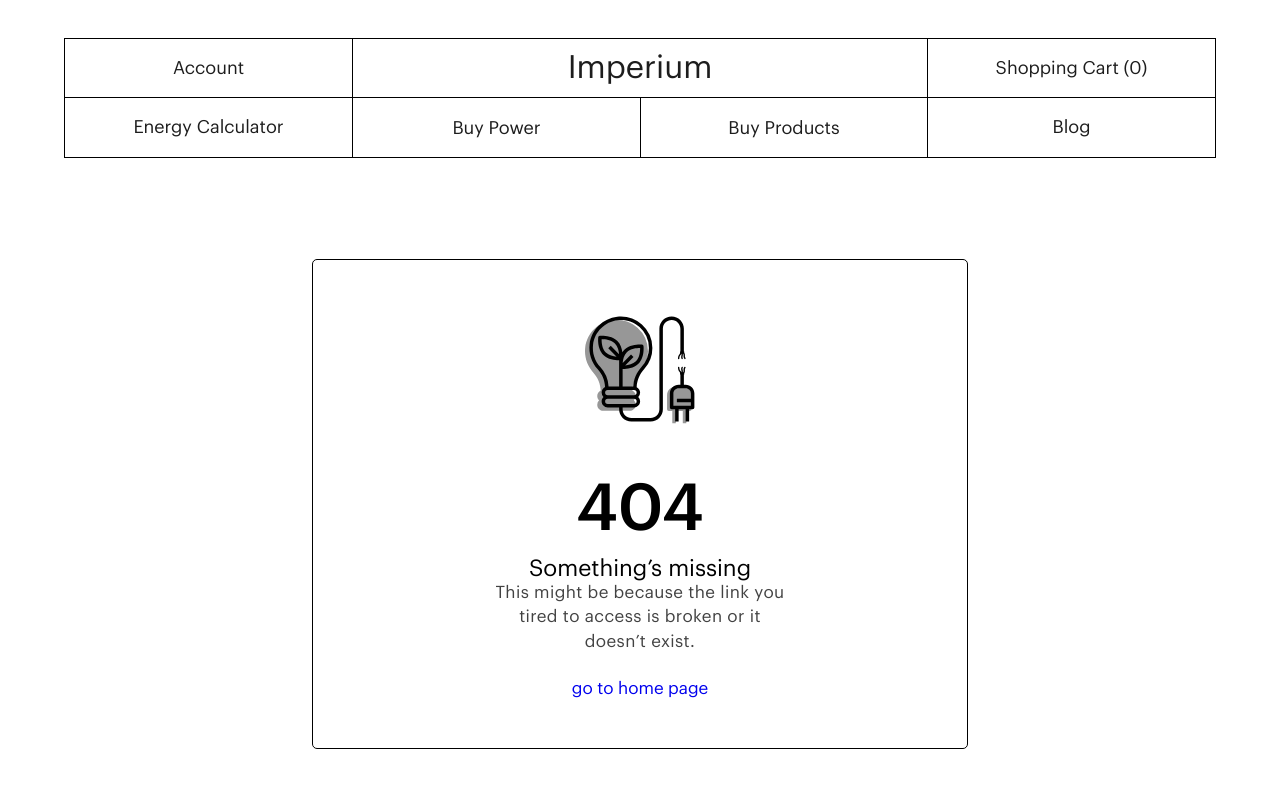
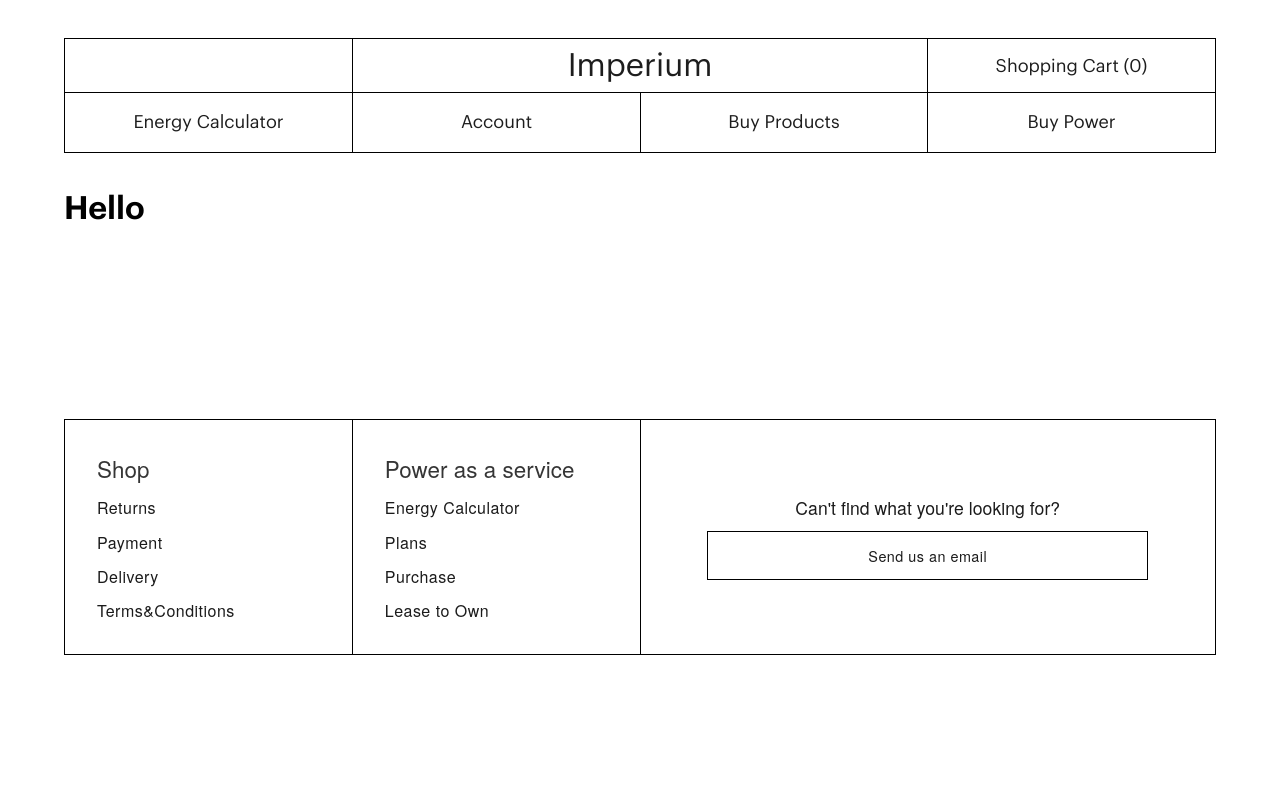
Before and after one commit to Phumbie/imperium-deprecated, a Vue app: page /products/search/1 in a window 1280 px wide. Shown: the top 788 px of the page. Built offline with nearby package versions, Linux system fonts and the light colour scheme; no server answers; what vue-js-modal, vue-sweetalert2 would draw is missing.

Commit message:
added search to topnavbar

```diff
--- /dev/null
+++ b/src/components/Search/Search.vue
@@ -0,0 +1,139 @@
+<template>
+  <div>
+    <div class="search">
+      <svg
+        xmlns="http://www.w3.org/2000/svg"
+        xmlns:xlink="http://www.w3.org/1999/xlink"
+        version="1.1"
+        id="Capa_1"
+        x="0px"
+        y="0px"
+        viewBox="0 0 512.005 512.005"
+        style="enable-background:new 0 0 512.005 512.005;"
+        xml:space="preserve"
+      >
+        <g>
+          <g>
+            <path
+              d="M505.749,475.587l-145.6-145.6c28.203-34.837,45.184-79.104,45.184-127.317c0-111.744-90.923-202.667-202.667-202.667    S0,90.925,0,202.669s90.923,202.667,202.667,202.667c48.213,0,92.48-16.981,127.317-45.184l145.6,145.6    c4.16,4.16,9.621,6.251,15.083,6.251s10.923-2.091,15.083-6.251C514.091,497.411,514.091,483.928,505.749,475.587z     M202.667,362.669c-88.235,0-160-71.765-160-160s71.765-160,160-160s160,71.765,160,160S290.901,362.669,202.667,362.669z"
+            />
+          </g>
+        </g>
+        <g></g>
+        <g></g>
+        <g></g>
+        <g></g>
+        <g></g>
+        <g></g>
+        <g></g>
+        <g></g>
+        <g></g>
+        <g></g>
+        <g></g>
+        <g></g>
+        <g></g>
+        <g></g>
+        <g></g>
+      </svg>
+      <input
+        v-model="searchProduct"
+        type="text"
+        name="search"
+        id="search"
+        @keyup.enter.prevent="search"
+        v-on:blur="loseFocus"
+        ref="focus"
+      />
+    </div>
+  </div>
+</template>
+<script>
+  export default {
+    data() {
+      return {
+        searchProduct: "",
+        autofocus: true,
+      };
+    },
+    mounted() {
+      this.focus();
+    },
+    methods: {
+      focus() {
+        this.$refs.focus.focus();
+      },
+      search() {
+        // this.$emit("search", this.searchProduct);
+        // this.searchProduct = "";
+        if (!this.searchProduct) {
+          return false;
+        } else {
+          this.$router.push(`/products/search/${this.searchProduct}`);
+        }
+      },
+      loseFocus() {
+        this.$emit("toggleFocus");
+      },
+    },
+  };
+</script>
+<style lang="scss" scoped>
+  * {
+    padding: 0;
+    margin: 0;
+  }
+  .search {
+    text-align: center;
+    width: 100%;
+    height: 100%;
+    background-color: white;
+    display: flex; // border-bottom: solid 0.0625rem #000000;
+    align-items: center;
+    justify-content: center;
+    // margin-top: 1.2rem;
+    svg {
+      height: 1.3rem;
+      width: 1.3rem;
+      margin: 0 5%;
+    }
+
+    input {
+      width: 90%;
+      padding: 0;
+      margin: auto;
+      height: 100%;
+      font-size: 1.125rem;
+      outline: none;
+      animation: fadeOut 0.5s linear;
+
+      // padding: 0;
+      // border: 1px solid #1d1d1d;
+      // text-align: center;
+      border: none;
+      @media screen and (max-width: 900px) {
+        width: 100%;
+        padding: 0;
+      }
+    }
+    // input:hover {
+    //   background-color: black;
+    //   color: white;
+    // }
+    input::placeholder {
+      text-align: center;
+      color: black;
+    }
+    // input::placeholder:hover {
+    //   text-align: center;
+    //   color: white;
+    // }
+  }
+  @keyframes fadeOut {
+    0% {
+      opacity: 0;
+    }
+    100% {
+      opacity: 1;
+    }
+  }
+</style>
--- a/src/components/TopNav.vue
+++ b/src/components/TopNav.vue
@@ -1,12 +1,31 @@
 <template>
   <div id="nav-container">
     <section class="top-section">
-      <router-link to="/my-account" class="nav-item border-left desktop-view"
-        v-if="!userDetail">Account</router-link
+      <!-- <router-link
+        to="/my-account"
+        class="nav-item border-left desktop-view"
+        v-if="!userDetail"
+        >Account</router-link
       >
-      <router-link to="/my-account" class="nav-item border-left desktop-view"
-        v-else>Hi, {{userDetail}}</router-link
+      <router-link
+        to="/my-account"
+        class="nav-item border-left desktop-view"
+        v-else
+        >Hi, {{ userDetail }}</router-link
+      > -->
+      <a
+        href="#"
+        class="nav-item border-left desktop-view"
+        v-if="search"
+        @click="showSearch"
       >
+        <p>Search</p>
+      </a>
+      <Search
+        class="nav-item border-left desktop-view"
+        @toggleFocus="search = true"
+        v-else
+      />
       <div class="mobile-nav-item breadcrumb border-left">
         <input type="checkbox" class="toggler" ref="checkBox" @click="toggle" />
         <div class="hamburger"><div></div></div>
@@ -27,32 +46,51 @@
       <a :href="calculatorURL" target="_blank" class="nav-item1 border-left"
         >Energy Calculator</a
       >
-      <a :href="requestAuditURL" target="_blank" class="nav-item2">Buy Power</a>
+      <router-link to="/my-account" class="nav-item2" v-if="!userDetail"
+        >Account</router-link
+      >
+      <router-link to="/my-account" class="nav-item2" v-else
+        >Hi, {{ userDetail }}</router-link
+      >
       <router-link to="/products" class="nav-item3">Buy Products</router-link>
-      <a
+      <!-- <a
         class="nav-item4"
         href="https://www.imperiumng.com/blog"
         target="_blank"
-        >Blog</a
+        >Blog</a -->
+      <!-- <router-link to="/my-account" class="nav-item4" v-if="!userDetail"
+        >Account</router-link
       >
+      <router-link to="/my-account" class="nav-item4" v-else
+        >Hi, {{ userDetail }}</router-link
+      > -->
+      <a :href="requestAuditURL" target="_blank" class="nav-item4">Buy Power</a>
+
+      <!-- <a href="#" class="nav-item4" v-if="search" @click="showSearch">Search</a>
+      <Search class="nav-item4" @toggleFocus="search = true" v-else /> -->
     </section>
     <section class="mobile-bottom-section">
-      <router-link to="/my-account" class="mobile-nav-item1"
-        v-if="!userDetail">Account</router-link
+      <router-link to="/my-account" class="mobile-nav-item1" v-if="!userDetail"
+        >Account</router-link
       >
-      <router-link to="/my-account" class="mobile-nav-item1"
-        v-else>Hi, {{userDetail}}</router-link
+      <router-link to="/my-account" class="mobile-nav-item1" v-else
+        >Hi, {{ userDetail }}</router-link
       >
-      <router-link to="/products" class="mobile-nav-item2"
+      <!-- <router-link to="/products" class="mobile-nav-item2"
         >Buy Products</router-link
-      >
+      > -->
+      <a :href="requestAuditURL" class="mobile-nav-item2">Buy Power</a>
+
       <a href="https://www.imperiumng.com/blog" class="mobile-nav-item3">
         Blog
       </a>
       <a :href="calculatorURL" class="mobile-nav-item4">
         Energy Calculator
       </a>
-      <a :href="requestAuditURL" class="mobile-nav-item5">Buy Power</a>
+      <a href="#" class="mobile-nav-item5" v-if="search" @click="showSearch"
+        >Search</a
+      >
+      <Search class="mobile-nav-item5" @toggleFocus="search = true" v-else />
     </section>
   </div>
 </template>
@@ -61,16 +99,18 @@
   import { mapGetters } from "vuex";
   import { gsap } from "gsap";
   import api from "@/utils/api.js";
-
+  import Search from "@/components/Search/Search";
   export default {
     name: "TopNav",
+    components: { Search },
     data() {
       return {
         requestAuditURL: process.env.VUE_APP_REQUEST_AUDIT_URL,
         calculatorURL: process.env.VUE_APP_CALCULATOR_URL,
         presentScrollPosition: "",
         checkBoxStatus: false,
-      userDetail:""
+        userDetail: "",
+        search: true,
       };
     },
     created() {
@@ -85,9 +125,12 @@ export default {
     mounted() {
       this.setCartCounter();
       this.toggle();
-    this.getUser()
+      this.getUser();
     },
     methods: {
+      showSearch() {
+        this.search = false;
+      },
       handleScroll() {
         const topSection = document.querySelector(".top-section");
         const topSectionTop = topSection.getBoundingClientRect().top;
@@ -135,7 +178,6 @@ export default {
           let cartSize = 0;
           localStorage.setItem("product_id", JSON.stringify(details));
           localStorage.setItem("local_cart", JSON.stringify(localCart));
-
           this.$store.dispatch("setCartCounter", cartSize);
           return;
         }
@@ -171,11 +213,13 @@ export default {
             }
           });
       },
-    getUser(){
-      if(localStorage.getItem("user_details")){
-        this.userDetail = JSON.parse(localStorage.getItem("user_details")).customer.first_name
+      getUser() {
+        if (localStorage.getItem("user_details")) {
+          this.userDetail = JSON.parse(
+            localStorage.getItem("user_details")
+          ).customer.first_name;
         }
-    }
+      },
     },
   };
 </script>
@@ -190,20 +234,16 @@ export default {
     margin: 38px 0;
     top: -1px;
     z-index: 10;
-
     .top-section {
       display: grid;
       grid-template-columns: 1fr 2fr 1fr;
       border-top: solid 0.0625rem #000000;
-
       @media screen and (max-width: 900px) {
         grid-template-columns: 1fr 4fr 1fr;
       }
-
       .breadcrumb {
         font-size: 14px;
         z-index: 100;
-
         .toggler {
           z-index: 300;
           cursor: pointer;
@@ -211,7 +251,6 @@ export default {
           height: 1.2rem;
           opacity: 0;
         }
-
         .hamburger {
           position: absolute;
           z-index: 200;
@@ -222,7 +261,6 @@ export default {
           justify-content: center;
           align-items: center;
         }
-
         // hamburger line
         .hamburger > div {
           position: relative;
@@ -246,22 +284,18 @@ export default {
           background-color: black;
           opacity: 0.6;
         }
-
         .hamburger > div:after {
           top: 0.5rem;
         }
-
         // .toggler:checked + .hamburger > div {
         //   transform: rotate(135deg);
         // }
-
         // .toggler:checked + .hamburger > div:before,
         // .toggler:checked + .hamburger > div:after {
         //   top: 0;
         //   transform: rotate(90deg);
         // }
       }
-
       .mobile-nav-item {
         display: none;
         @media screen and (max-width: 900px) {
@@ -274,28 +308,22 @@ export default {
           border-bottom: solid 0.0625rem #000000;
           text-decoration: none;
           z-index: 100;
-
         }
-
         .el-icon-shopping-cart-2 {
           font-size: 1.4rem;
         }
       }
     }
-
     .bottom-section {
       display: grid;
       grid-template-columns: repeat(4, 1fr);
       border-top: none;
-
       @media screen and (max-width: 900px) {
         display: none;
       }
     }
-
     .mobile-bottom-section {
       display: none;
-
       @media screen and (max-width: 900px) {
         position: sticky;
         display: grid;
@@ -303,7 +331,6 @@ export default {
         border: solid 0.0625rem #000000;
         border-top: none;
         background: white;
-
         .mobile-nav-item1,
         .mobile-nav-item2,
         .mobile-nav-item3,
@@ -315,12 +342,10 @@ export default {
           text-decoration: none;
           color: #1d1d1d;
         }
-
         .mobile-nav-item1 {
           grid-column-start: 1;
           grid-column-end: 3;
         }
-
         .mobile-nav-item3,
         .mobile-nav-item5 {
           border-left: solid 0.0625rem #000000;
@@ -331,7 +356,6 @@ export default {
         }
       }
     }
-
     .product-title {
       display: flex;
       align-items: center;
@@ -343,13 +367,11 @@ export default {
       text-decoration: none;
       padding: 0.6rem 0;
       color: #1d1d1d;
-
       @media screen and (max-width: 900px) {
         border-bottom: solid 0.0625rem #000000;
         font-size: 1.6rem;
       }
     }
-
     .nav-item {
       display: flex;
       align-items: center;
@@ -360,16 +382,16 @@ export default {
       z-index: 100;
       text-transform: capitalize;
 
+      p {
+        animation: fadeOut 0.5s linear; // border-right: solid 0.0625rem #000000;
       }
-
+    }
     .border-left {
       border-left: solid 0.0625rem #000000;
     }
-
     .border-right {
       border-right: solid 0.0625rem #000000;
     }
-
     .nav-item1,
     .nav-item2,
     .nav-item3,
@@ -382,26 +404,21 @@ export default {
       color: black;
       border-bottom: solid 0.0625rem #000000;
     }
-
     .nav-item1,
     .nav-item2 {
       border-left: solid 0.0625rem #000000;
     }
-
     .nav-item3 {
       border-left: solid 0.0625rem #000000;
     }
-
     .nav-item3,
     .nav-item4 {
       border-right: solid 0.0625rem #000000;
     }
-
     .nav-item2,
     .nav-item3 {
       border-top: solid 0.0625rem #000000;
     }
-
     .nav-item,
     .nav-item1,
     .nav-item2,
@@ -417,29 +434,36 @@ export default {
       transition: 0.5s;
       cursor: pointer;
     }
-
+    .nav-item {
+      padding: 0;
+    }
+    .nav-item4:hover,
     .nav-item:hover,
     .nav-item1:hover,
     .nav-item2:hover,
-  .nav-item3:hover,
-  .nav-item4:hover {
+    .nav-item3:hover {
       background: #000000;
       color: white;
       transition: 0.5s;
     }
-
     .desktop-view {
       @media screen and (max-width: 900px) {
         display: none;
       }
     }
-
     .mobile-view {
       display: none;
-
       @media screen and (max-width: 900px) {
         display: flex;
       }
     }
+    @keyframes fadeOut {
+      0% {
+        opacity: 0;
+      }
+      100% {
+        opacity: 1;
+      }
+    }
   }
 </style>
--- a/src/router/index.js
+++ b/src/router/index.js
@@ -25,6 +25,11 @@ export default new Router({
         {
           path: "/products",
           component: () => import("@/components/BuyProducts"),
+          hidden: true,
+        },
+        {
+          path: "/products/search/:id",
+          component: () => import("../views/Search"),
           hidden: true,
         },
         {
--- a/src/store/index.js
+++ b/src/store/index.js
@@ -8,6 +8,7 @@ import * as getters from "./getters";
 import * as mutations from "./mutations";
 import * as actions from "./actions";
 import productModule from "./productModule/index";
+import searchProductModule from "./searchProductModule";
 
 export default new Vuex.Store({
   state,
@@ -16,5 +17,6 @@ export default new Vuex.Store({
   actions,
   modules: {
     productModule,
+    searchProductModule,
   },
 });
--- /dev/null
+++ b/src/store/searchProductModule/state.js
@@ -0,0 +1,3 @@
+export default {
+  products: [],
+};
--- a/src/utils/api.js
+++ b/src/utils/api.js
@@ -10,6 +10,7 @@ const CUSTOMER_ORDER_URL = `${BASE_URL}/order`;
 const FORGET_PASSWORD_URL = `${BASE_URL}/user/reset-password`;
 const RESET_PASSWORD_URL = `${BASE_URL}/user/reset-password-confirmation`;
 const CONFIRM_CUSTOMER_URL = `${BASE_URL}/user/confirm`;
+const SEARCH_PRODUCTS_URL = `${BASE_URL}/product/search/`;
 
 export default {
   getHeader() {
@@ -88,6 +89,9 @@ export default {
     return axios.post(`${RESET_PASSWORD_URL}`, data);
   },
   confirmCustomer: (id) => {
-    return axios.get(`${CONFIRM_CUSTOMER_URL}?id=${id}`)
-  }
+    return axios.get(`${CONFIRM_CUSTOMER_URL}?id=${id}`);
+  },
+  searchProducts: (query) => {
+    return axios.get(`${SEARCH_PRODUCTS_URL}?q=${query}`);
+  },
 };
--- /dev/null
+++ b/src/views/Search/index.vue
@@ -0,0 +1,9 @@
+<template>
+  <div>
+    <h1>Hello</h1>
+  </div>
+</template>
+<script>
+  export default {};
+</script>
+<style lang="scss" scoped></style>
```
Also changed, not shown: src/store/searchProductModule/actions.js (added), src/store/searchProductModule/getters.js (added), src/store/searchProductModule/index.js (added), src/store/searchProductModule/mutations.js (added). Lines whose indentation alone changed are shown as unchanged.
